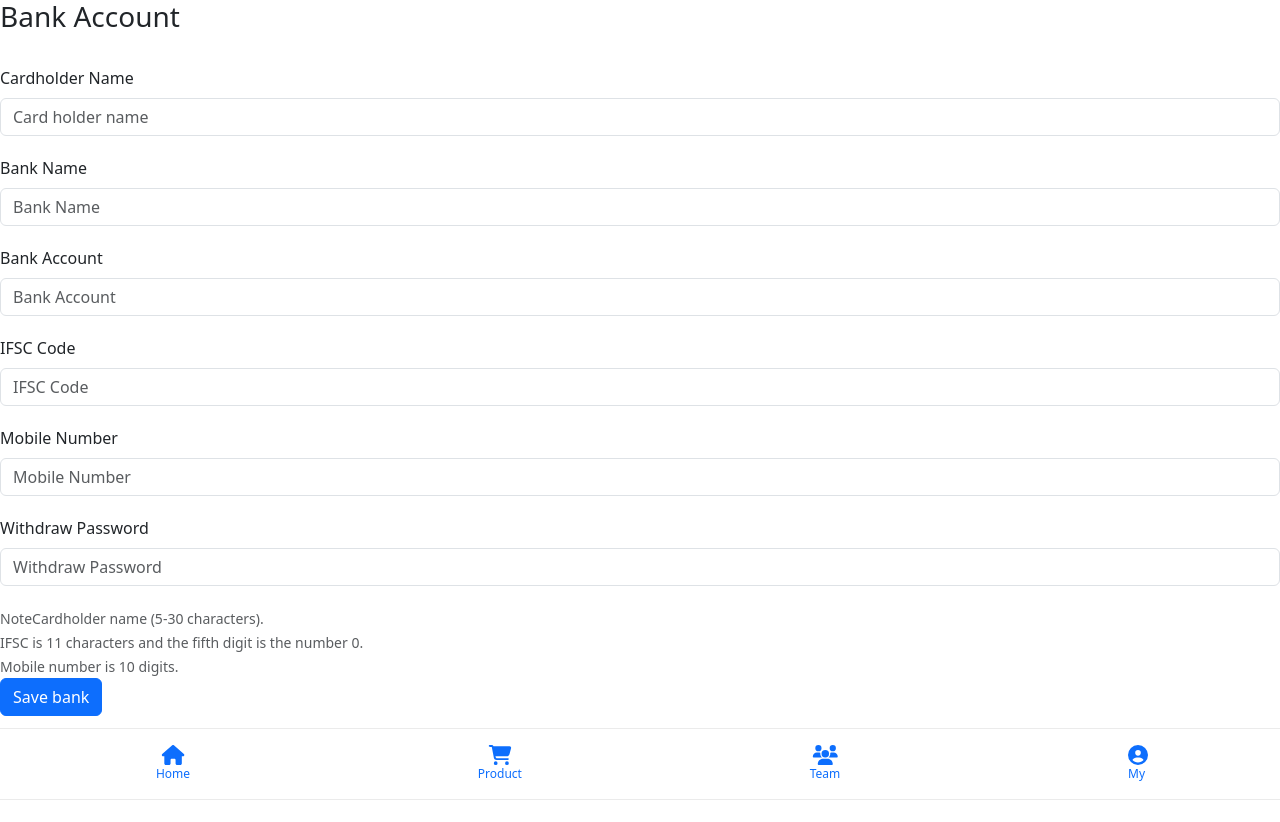
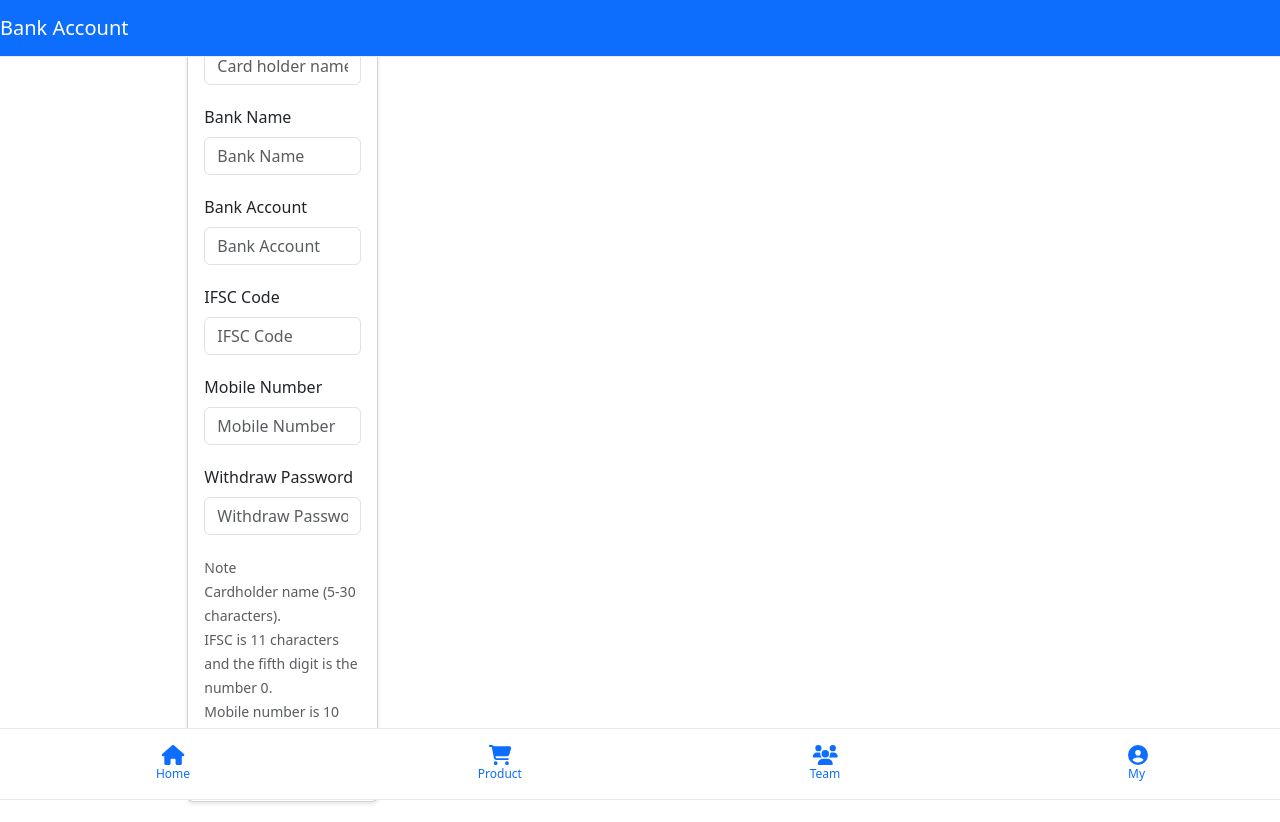
Before and after one commit to Roshan8026/ecommerce_react, a React (Create React App) app: page /bank-account in a window 1280 px wide. Before the commit the page ends 800 px from the top, so only its background shows below. Built offline with nearby package versions, Linux system fonts and the light colour scheme.

Commit message:
ui is fixed

```diff
--- a/src/component/BankAccount.jsx
+++ b/src/component/BankAccount.jsx
@@ -1,8 +1,7 @@
 import React , {useState} from 'react';
 import './Home.css';
-import Button from 'react-bootstrap/Button';
-import Form from 'react-bootstrap/Form';
-
+import { Navbar, Container, Row, Col, Card, Form, Button } from 'react-bootstrap';
+import './SignupPage.css'; // Import your CSS file
 const spanStyle = {
     padding: '20px',
     background: '#efefef',
@@ -45,8 +44,15 @@ const BankAccount = () => {
 
     return (
         <>
-        <h3>Bank Account</h3>
-        <br/>
+        <Navbar bg="primary" variant="dark" className="fixed-top">
+                <Navbar.Brand href="#">Bank Account</Navbar.Brand>
+            </Navbar>
+            <Container className="login-container">
+                <Row className="justify-content-center">
+                    <Col xs={12} md={6}>
+                        <Card className="reset-password-card" style={{width: '102%'}}>
+
+                            <Card.Body>
                             <Form onSubmit={handleSubmit}>
                                 <Form.Group className="mb-3" controlId="cardholderName">
                                     <Form.Label>Cardholder Name</Form.Label>
@@ -117,6 +123,7 @@ const BankAccount = () => {
                                 <Form.Text className="text-muted">
                                     Note
                                 </Form.Text>
+                                <br/>
                                 <Form.Text className="text-muted">
                                     Cardholder name (5-30 characters).
                                 </Form.Text>
@@ -133,6 +140,11 @@ const BankAccount = () => {
                                     Save bank
                                 </Button>
                             </Form>
+                            </Card.Body>
+                        </Card>
+                    </Col>
+                </Row>
+            </Container>
         </>
     )
 }
--- a/src/component/ChangePassword.jsx
+++ b/src/component/ChangePassword.jsx
@@ -1,7 +1,7 @@
 import React , {useState} from 'react';
 import './Home.css';
-import Button from 'react-bootstrap/Button';
-import Form from 'react-bootstrap/Form';
+import { Navbar, Container, Row, Col, Card, Form, Button } from 'react-bootstrap';
+import './SignupPage.css'; // Import your CSS file
 
 const spanStyle = {
     padding: '20px',
@@ -42,6 +42,14 @@ const ChangePassword = () => {
 
     return (
         <>
+        <Navbar bg="primary" variant="dark" className="fixed-top">
+                <Navbar.Brand href="#">Change Password</Navbar.Brand>
+            </Navbar>
+            <Container className="login-container">
+                <Row className="justify-content-center">
+                    <Col xs={12} md={6}>
+                        <Card className="reset-password-card" style={{width: '154%'}}>
+                            <Card.Body>
                     <h3>Change Password </h3>
                     <br/>
                     <Form onSubmit={handleSubmit}>
@@ -83,6 +91,11 @@ const ChangePassword = () => {
                                 confirm
                             </Button>
                     </Form>
+                    </Card.Body>
+                        </Card>
+                    </Col>
+                </Row>
+            </Container>
         </>
     )
 }
--- a/src/component/MyComponent.jsx
+++ b/src/component/MyComponent.jsx
@@ -65,23 +65,11 @@ const MyComponent = () => {
           navigate('/bank-account');
           break;
         case 'typeF':
-          return (
-            <>
-              <input type="text" className="input-field" placeholder="Input 1" />
-              <input type="text" className="input-field" placeholder="Input 2" />
-              <input type="text" className="input-field" placeholder="Input 3" />
-              <input type="text" className="input-field" placeholder="Input 4" />
-            </>
-          );
+          navigate('/change-password');
+          break;
         case 'typeG':
-          return (
-            <>
-              <input type="text" className="input-field" placeholder="Input 1" />
-              <input type="text" className="input-field" placeholder="Input 2" />
-              <input type="text" className="input-field" placeholder="Input 3" />
-              <input type="text" className="input-field" placeholder="Input 4" />
-            </>
-          );
+          navigate('/withdraw-password');
+          break;
       default:
         return null;
     }
```
Lines whose indentation alone changed are shown as unchanged.
